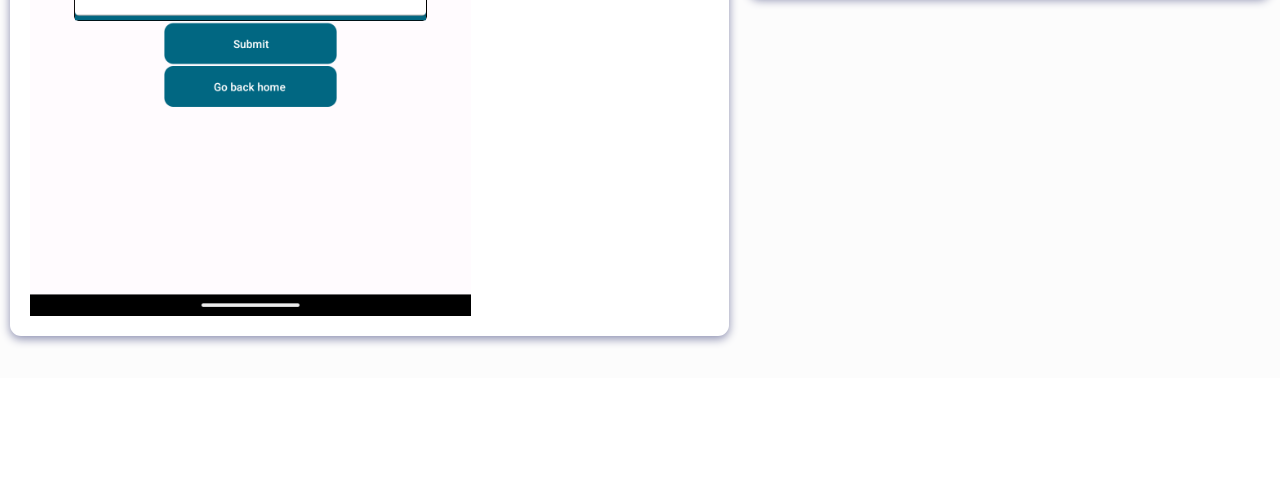
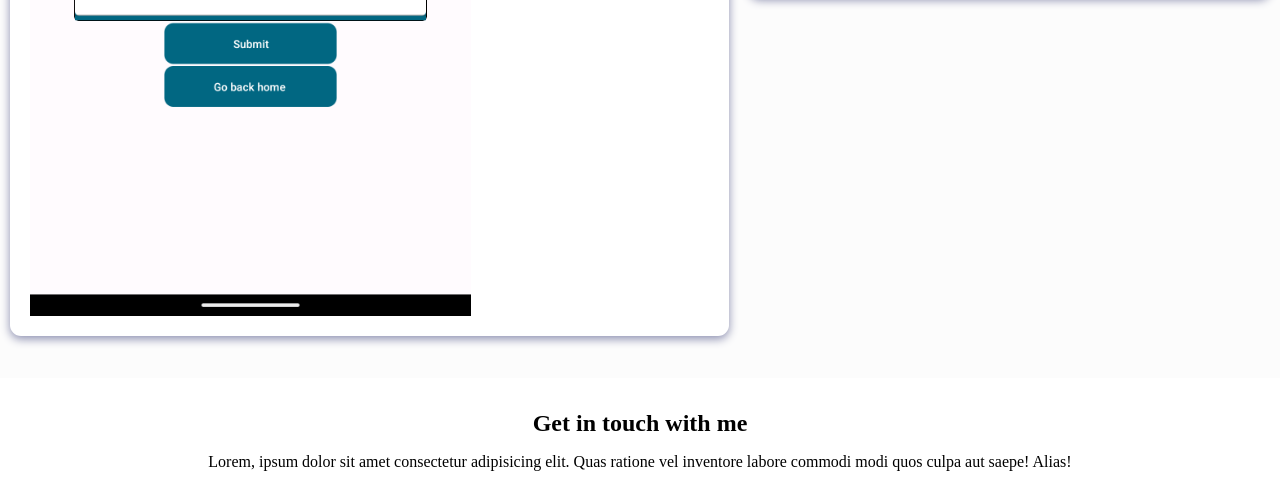
Before and after one commit to zamarz/cuddly-guide, a website: page index.html in a window 1280 px wide. Shown: the part 2160-2647 px from the top of the page. Before the commit the page ends 2538 px from the top, so only its background shows below. Drawn offline with nearby package versions, Linux system fonts and the light colour scheme.

Commit message:
"Add contact placeholder"

```diff
--- a/assets/styles.css
+++ b/assets/styles.css
@@ -162,3 +162,17 @@ nav ul {
   padding: 20px;
   margin: 10px;
 }
+
+.contact {
+  margin-top: 2rem;
+}
+
+.contact h2 {
+  text-align: center;
+  margin-bottom: 1rem;
+}
+
+.contact p {
+  text-align: center;
+  margin-bottom: 1rem;
+}
--- a/index.html
+++ b/index.html
@@ -148,5 +148,12 @@
         </div>
       </div>
     </section>
+    <section class="contact" id="contact">
+      <h2>Get in touch with me</h2>
+      <p class="project-details">
+        Lorem, ipsum dolor sit amet consectetur adipisicing elit. Quas ratione
+        vel inventore labore commodi modi quos culpa aut saepe! Alias!
+      </p>
+    </section>
   </body>
 </html>
```
